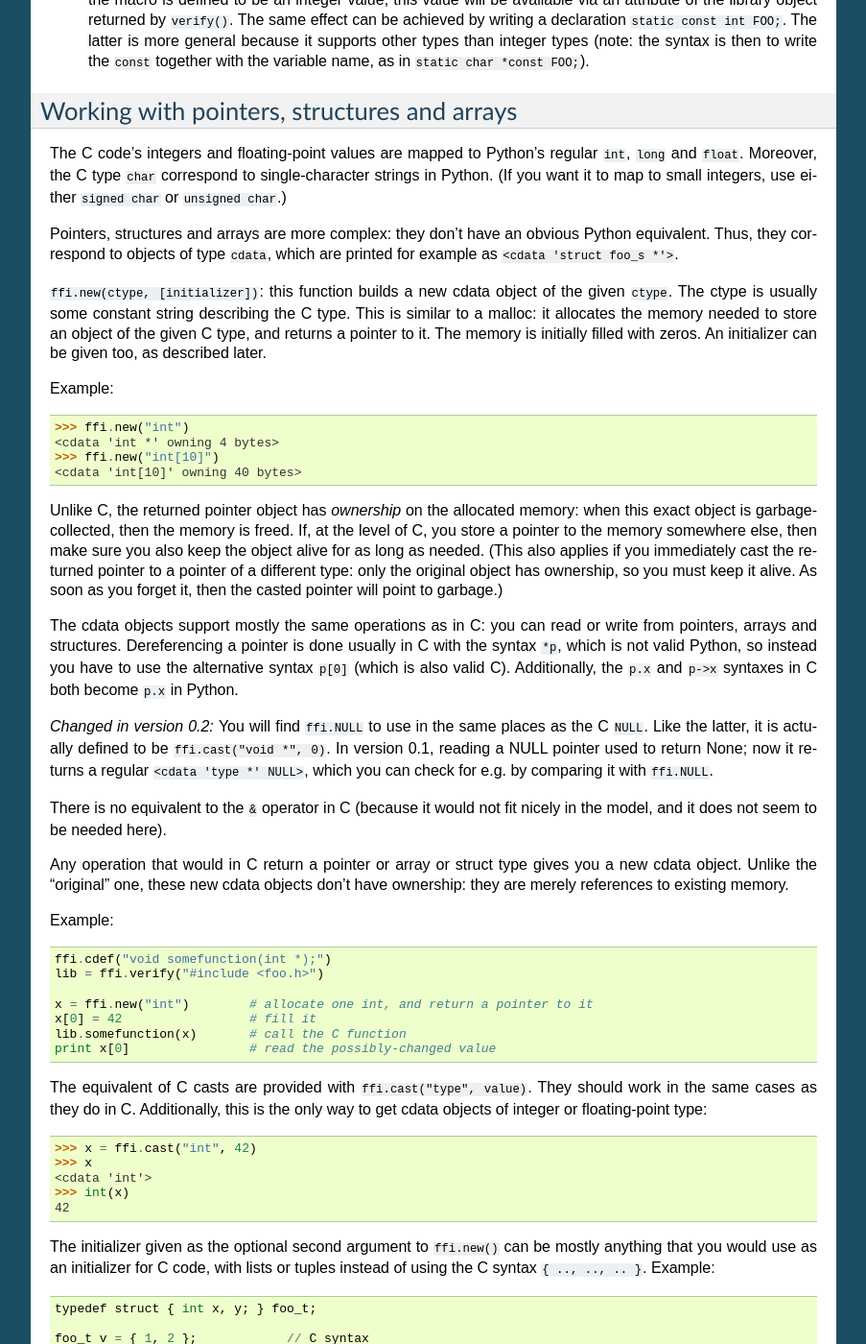
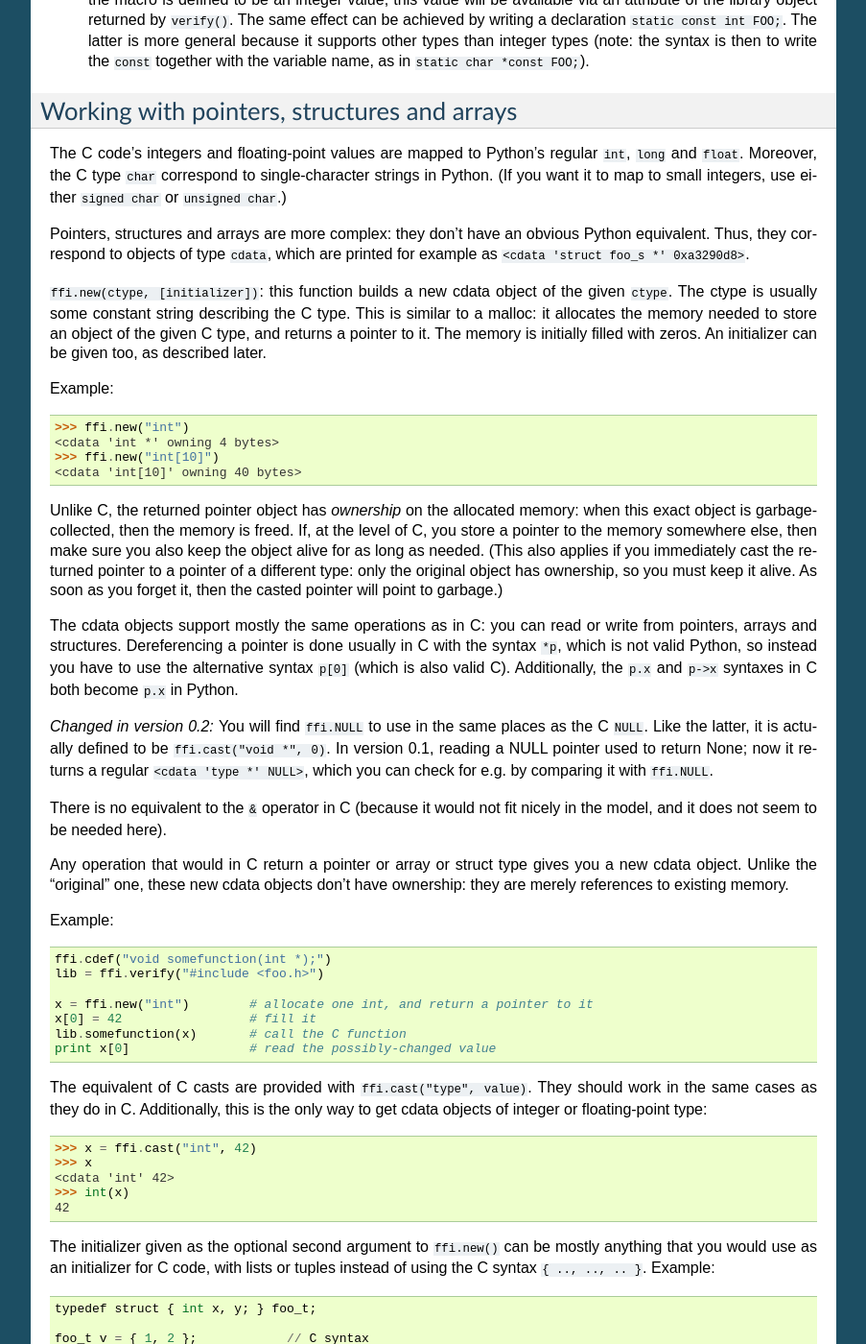
Before and after one commit to python-cffi/cffi, a Sphinx documentation site: the page built from doc/source/index.rst, in a window 1280 px wide and 1400 px high, scrolled down 4701 px. Shown: the whole window at 96% size, without its empty margins (198-1101 px from the left). Built offline with Sphinx 7.4.7, drawn with Linux system fonts in a browser that asks for light colours.

Commit message:
Update the repr in the doc.

```diff
--- a/doc/source/index.rst
+++ b/doc/source/index.rst
@@ -367,7 +367,8 @@ map to small integers, use either ``signed char`` or ``unsigned char``.)
 
 Pointers, structures and arrays are more complex: they don't have an
 obvious Python equivalent.  Thus, they correspond to objects of type
-``cdata``, which are printed for example as ``<cdata 'struct foo_s *'>``.
+``cdata``, which are printed for example as
+``<cdata 'struct foo_s *' 0xa3290d8>``.
 
 ``ffi.new(ctype, [initializer])``: this function builds a new cdata
 object of the given ``ctype``.  The ctype is usually some constant
@@ -430,7 +431,7 @@ is the only way to get cdata objects of integer or floating-point type::
 
     >>> x = ffi.cast("int", 42)
     >>> x
-    <cdata 'int'>
+    <cdata 'int' 42>
     >>> int(x)
     42
 
```
